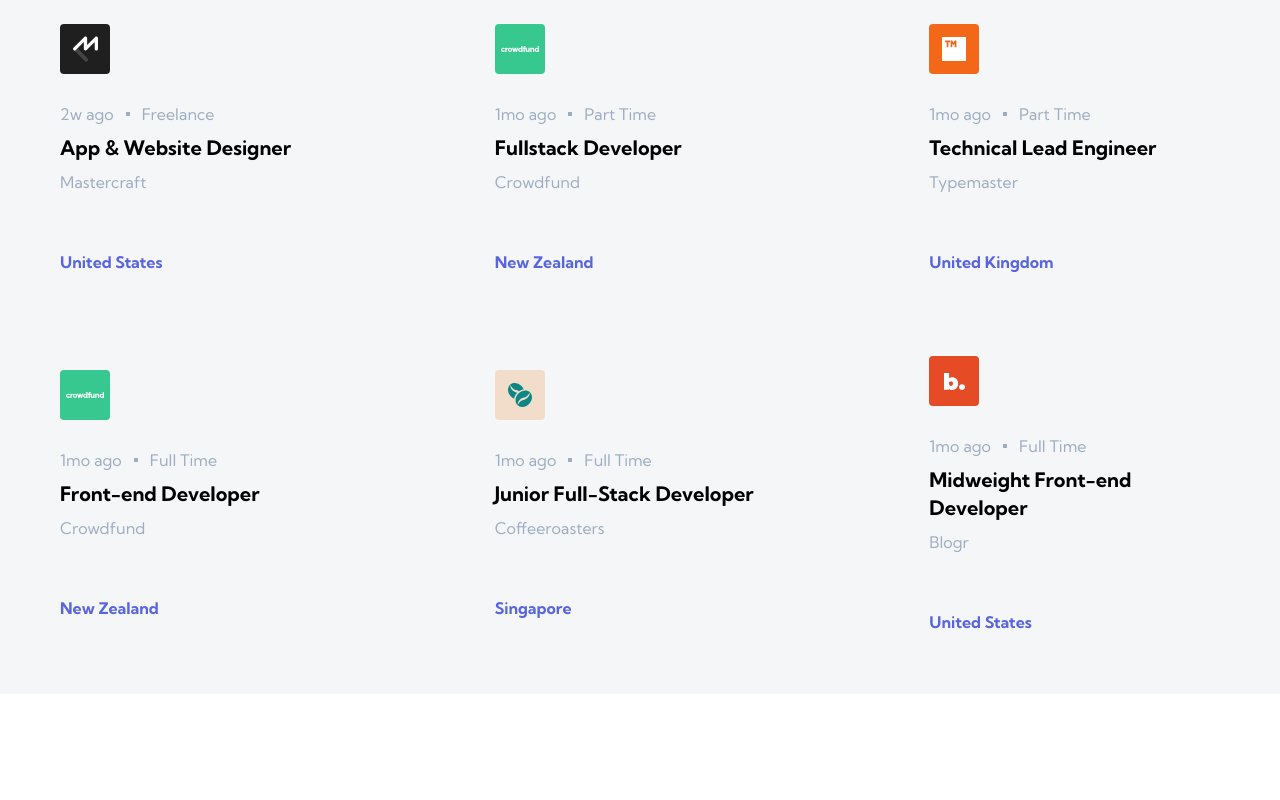
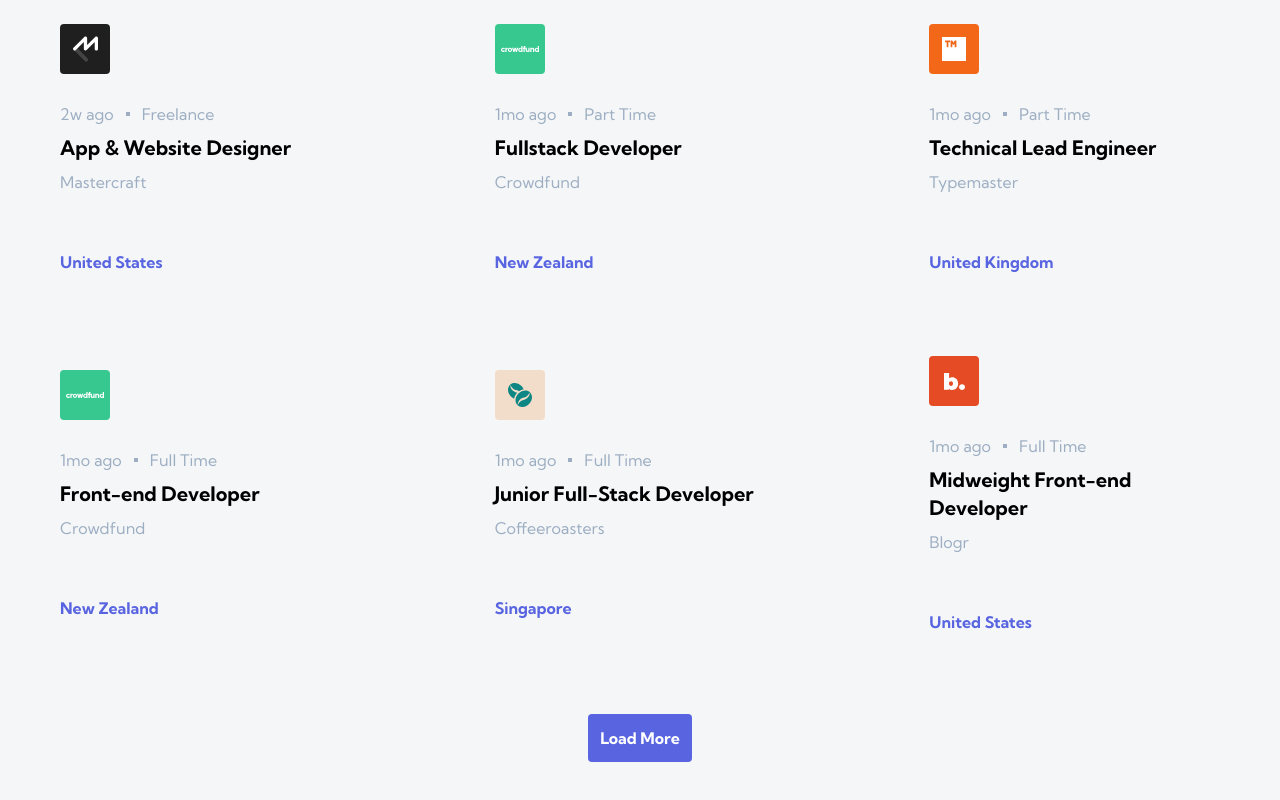
Before and after one commit to dudzvs/DevJob, a React (Vite) app: page / in a window 1280 px wide. Shown: the part 1250-2050 px from the top of the page. Before the commit the page ends 1944 px from the top, so only its background shows below. Built offline with nearby package versions, Linux system fonts and the light colour scheme.

Commit message:
Refactor components: - Updated `Button` component to support `onSmashButton` prop - Modified `Card` to apply dark mode background color - Added `Footer` to `Page` component - Enhanced `SearchBar` with modal functionality - Created `Modal` component for filter options

```diff
--- a/src/Types.ts
+++ b/src/Types.ts
@@ -15,13 +15,14 @@
 	inputValue: string;
 	example?: string;
 	optionsClasses: string;
-	onChange: (value: never) => void;
+	onChange?: (value: never) => void;
 };
 
 export type ButtonType = {
 	children?: string;
 	optionClasses: string;
 	type: 'submit' | 'button';
+	onSmashButton?: () => void;
 };
 
 export type JobTypes = {
--- a/src/components/Button.tsx
+++ b/src/components/Button.tsx
@@ -1,9 +1,9 @@
 import { ButtonType } from '../Types.ts';
 
-const Button = ({ optionClasses, type, children }: ButtonType) => {
+const Button = ({ optionClasses, type, children, onSmashButton }: ButtonType) => {
 	return (
-		<button className={`${optionClasses} rounded bg-center bg-no-repeat`} type={type}>
-			<span className="hidden sm:block">{children}</span>
+		<button className={`${optionClasses} rounded bg-center bg-no-repeat`} type={type} onClick={onSmashButton}>
+			<span>{children}</span>
 		</button>
 	);
 };
--- a/src/components/Card.tsx
+++ b/src/components/Card.tsx
@@ -2,7 +2,7 @@
 
 const Card = ({ icon, company, postedAt, contract, position, location, bgColor }: CardTypes) => {
 	return (
-		<div className="relative flex w-full cursor-pointer flex-col items-center justify-start rounded-2xl p-10 align-text-top dark:text-gray-light  lg:max-w-[600px]">
+		<div className="relative flex w-full cursor-pointer flex-col items-center justify-start rounded-2xl p-10 align-text-top dark:bg-blue-veryDark dark:text-gray-light  lg:max-w-[600px]">
 			<div
 				className={`absolute left-10 top-[-22px] flex h-[50px] w-[50px] items-center justify-center rounded`}
 				style={{ backgroundColor: bgColor }}
--- /dev/null
+++ b/src/components/Footer.tsx
@@ -0,0 +1,11 @@
+import Button from './Button';
+
+const Footer = () => {
+	return (
+		<div className="self-center pb-12 mt-5">
+			<Button optionClasses={'p-3 bg-blue-thick text-pureWhite font-bold active:bg-blue-soft'} type={'button'} children={'Load More'} />
+		</div>
+	)
+}
+
+export default Footer;
--- a/src/components/Page.tsx
+++ b/src/components/Page.tsx
@@ -1,11 +1,13 @@
 import Header from './Header';
 import Content from './Content';
+import Footer from './Footer';
 
 const Page = () => {
 	return (
-		<div className="flex flex-col bg-gray-light dark:bg-blue-midnight h-full">
+		<div className="flex flex-col bg-gray-light dark:bg-blue-midnight h-full w-full">
 			<Header />
 			<Content />
+			<Footer />
 		</div>
 	);
 };
--- a/src/components/SearchBar.tsx
+++ b/src/components/SearchBar.tsx
@@ -1,11 +1,26 @@
+import { useState } from 'react';
 import Button from './Button.tsx';
 import { InputTypes } from '../Types.ts';
 
 function SearchBar() {
-	const handleInputChange = () => {}; // Probably you will create this funct in the content component, i dnt know we gonna research tomorrow
+
+	const [isModalOpen, setIsModalOpen] = useState(false);
+
+	const handleInputChange = () => {};
+
+	const handleSubmit = () => {};
+
+	const handleModalOpen = () => {
+		setIsModalOpen(true);
+	};
 
 	return (
-		<div className="absolute left-1/2 right-1/2 top-28 flex h-20 w-[90%] -translate-x-1/2 transform justify-between rounded bg-gray-light dark:bg-blue-midnight p-4 shadow-2xl lg:max-w-[50%]">
+		<div className="absolute left-1/2 right-1/2 z-40 top-28 flex h-20 w-[90%] -translate-x-1/2 transform justify-between rounded bg-gray-light dark:bg-blue-midnight p-4 shadow-2xl lg:max-w-[50%]">
+
+
+			{isModalOpen && (
+				<div className="fixed left-[-19px] inset-0 bg-blue-midnight opacity-50 w-screen h-screen bg-opacity-100" />
+			)}
 			<form className="flex w-full items-center justify-between p-2">
 				<Input
 					inputType={'text'}
@@ -40,6 +55,7 @@
 					<Button
 						optionClasses={'bg-icon-filter bg-transparent w-5 h-5 mr-6 ml-6 sm:hidden'}
 						type={'button'}
+						onSmashButton={handleModalOpen}
 					/>
 					<Button
 						optionClasses={
@@ -47,11 +63,34 @@
 						}
 						type={'submit'}
 						children={'Search'}
+						onSmashButton={handleSubmit}
 					/>
 				</div>
 			</form>
+
+
+
+			{isModalOpen && <Modal handleSubmit={handleSubmit} />}
 		</div>
 	);
+}
+
+
+function Modal({ handleSubmit }: { handleSubmit: () => void }) {
+	return (
+		<div className='absolute top-44 w-full left-0'>
+			<form className='bg-pureWhite p-7 h-full flex flex-col gap-2 rounded shadow-2xl'>
+				<Input name={'location'} inputType={'text'} inputValue={''} optionsClasses={'w-full bg-icon-location pl-9'} />
+				<label
+					htmlFor="inputCheckbox"
+					className=""
+				></label>
+				<Input name={'isFullTime'} inputType={'checkbox'} inputValue={''} optionsClasses={'hidden'} id={'inputCheckbox'} />
+				<span className="font-bold">Full Time Only</span>
+				<Button optionClasses={'w-full h-12 bg-blue-thick mt-6 text-pureWhite font-bold'} type={'submit'} children={'Search'} onSmashButton={handleSubmit} />
+			</form>
+		</div>
+	)
 }
 
 function Input({ inputType, inputValue, example, onChange, optionsClasses, id }: InputTypes) {
```
